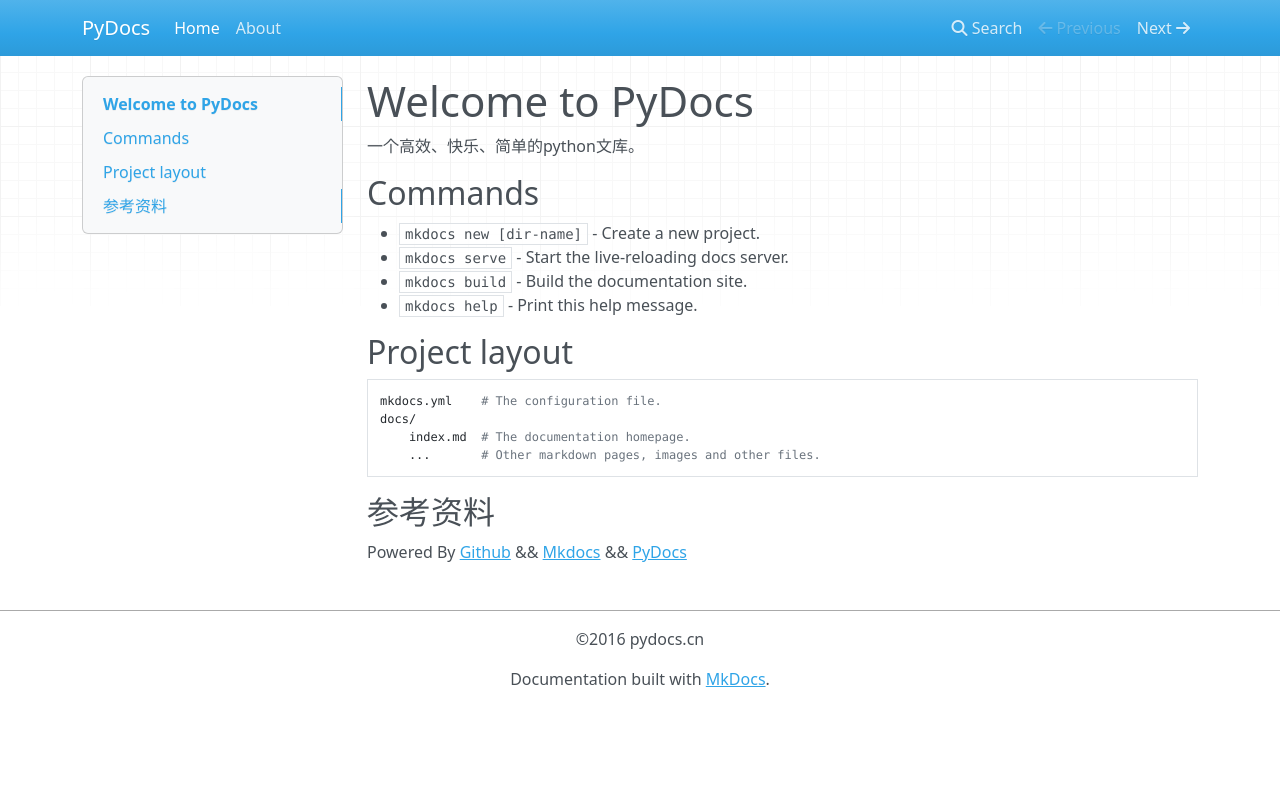
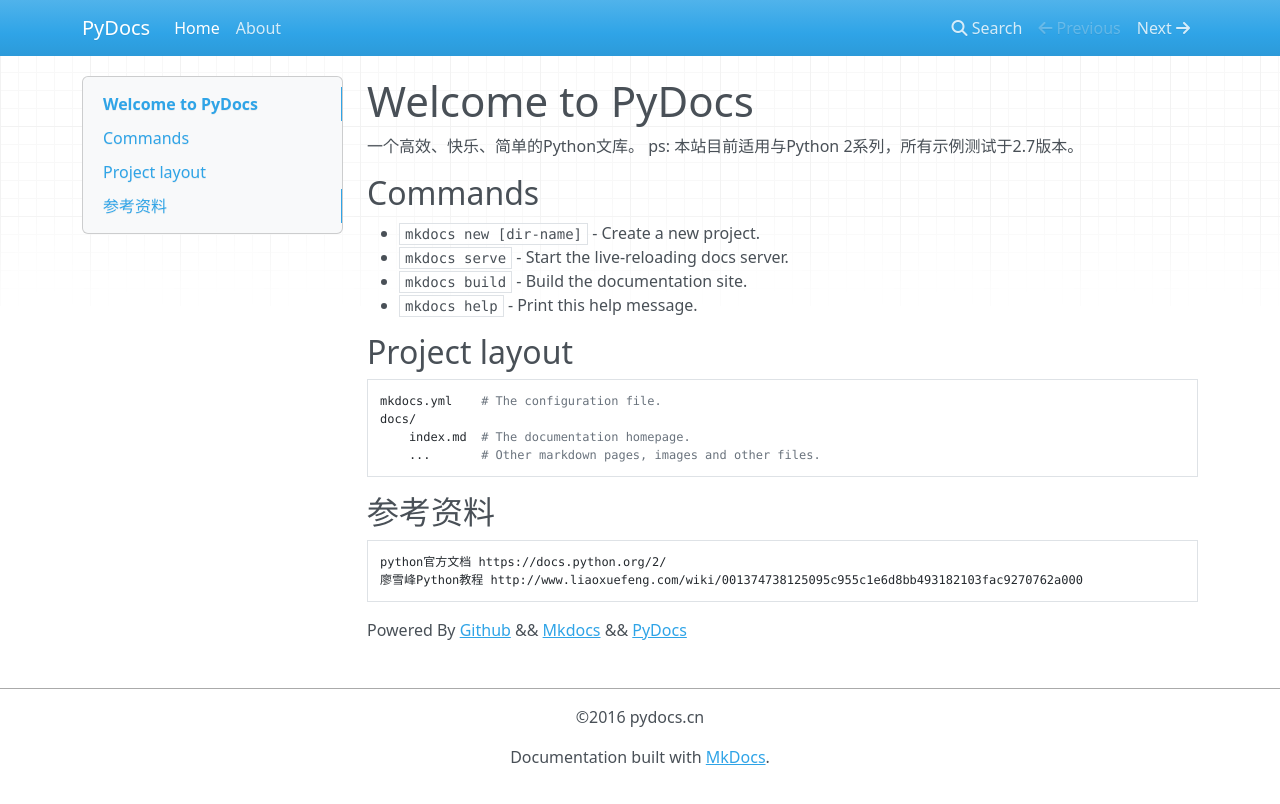
Before and after one commit to pierre94/PyDocs, an MkDocs documentation site: the page built from docs/index.md, in a window 1280 px wide. Shown: the top 804 px of the page. Built offline with MkDocs 1.6.1, drawn with Linux system fonts in a browser that asks for light colours; nearby versions of some CDN libraries; old or Windows-style settings are respelled for this version of MkDocs.

Commit message:
Update index.md

```diff
--- a/docs/index.md
+++ b/docs/index.md
@@ -1,6 +1,7 @@
 # Welcome to PyDocs
 
-一个高效、快乐、简单的python文库。
+一个高效、快乐、简单的Python文库。
+ps: 本站目前适用与Python 2系列，所有示例测试于2.7版本。
 
 
 ## Commands
@@ -18,7 +19,8 @@
         ...       # Other markdown pages, images and other files.
 
 ## 参考资料
-
+    python官方文档 https://docs.python.org/2/
+    廖雪峰Python教程 http://www.liaoxuefeng.com/wiki/001374738125095c955c1e6d8bb493182103fac9270762a000
 
 
 Powered By [Github](https://github.com/pierre94/PyDocs) && [Mkdocs](http://www.mkdocs.org/) && [PyDocs](http://pydocs.cn)
```
